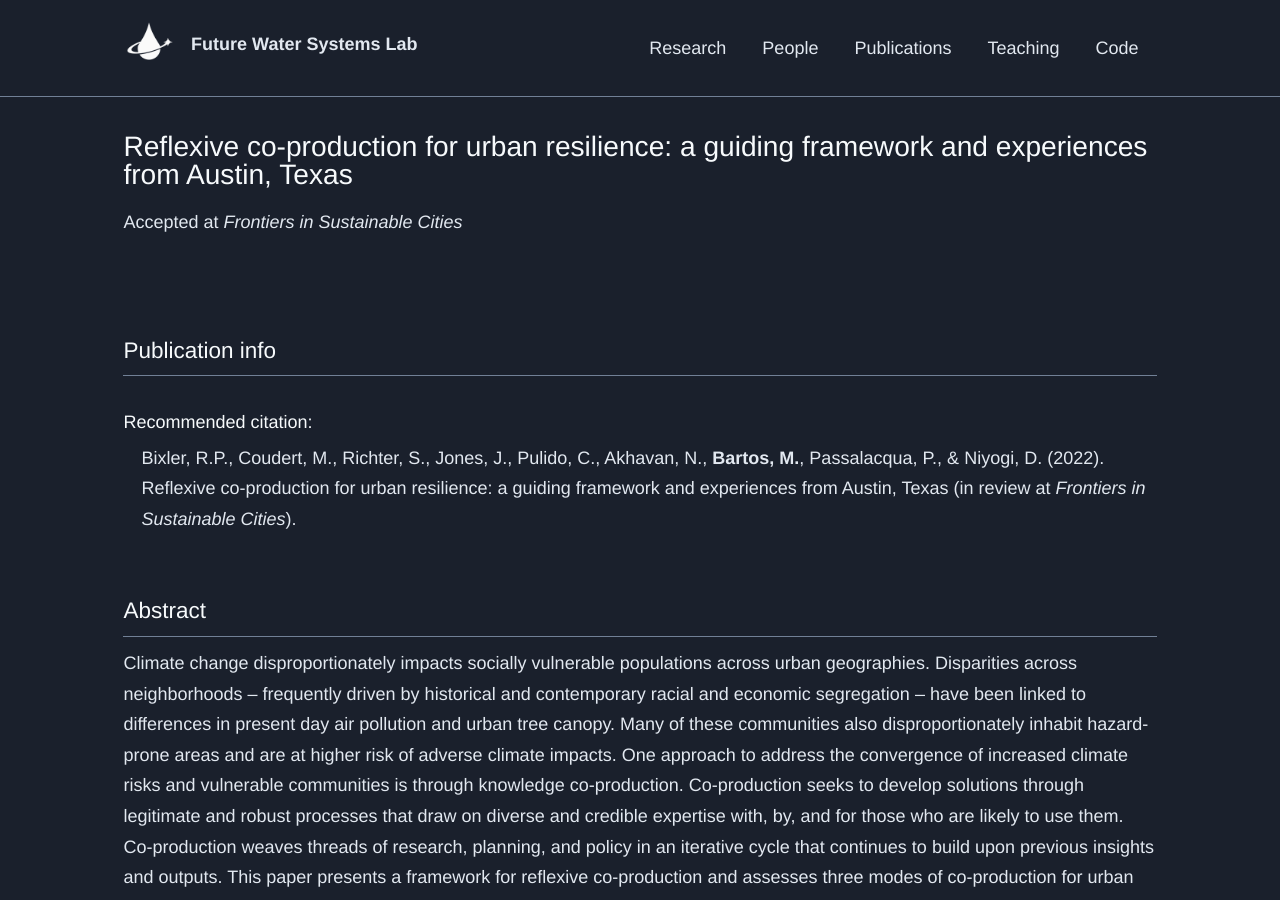
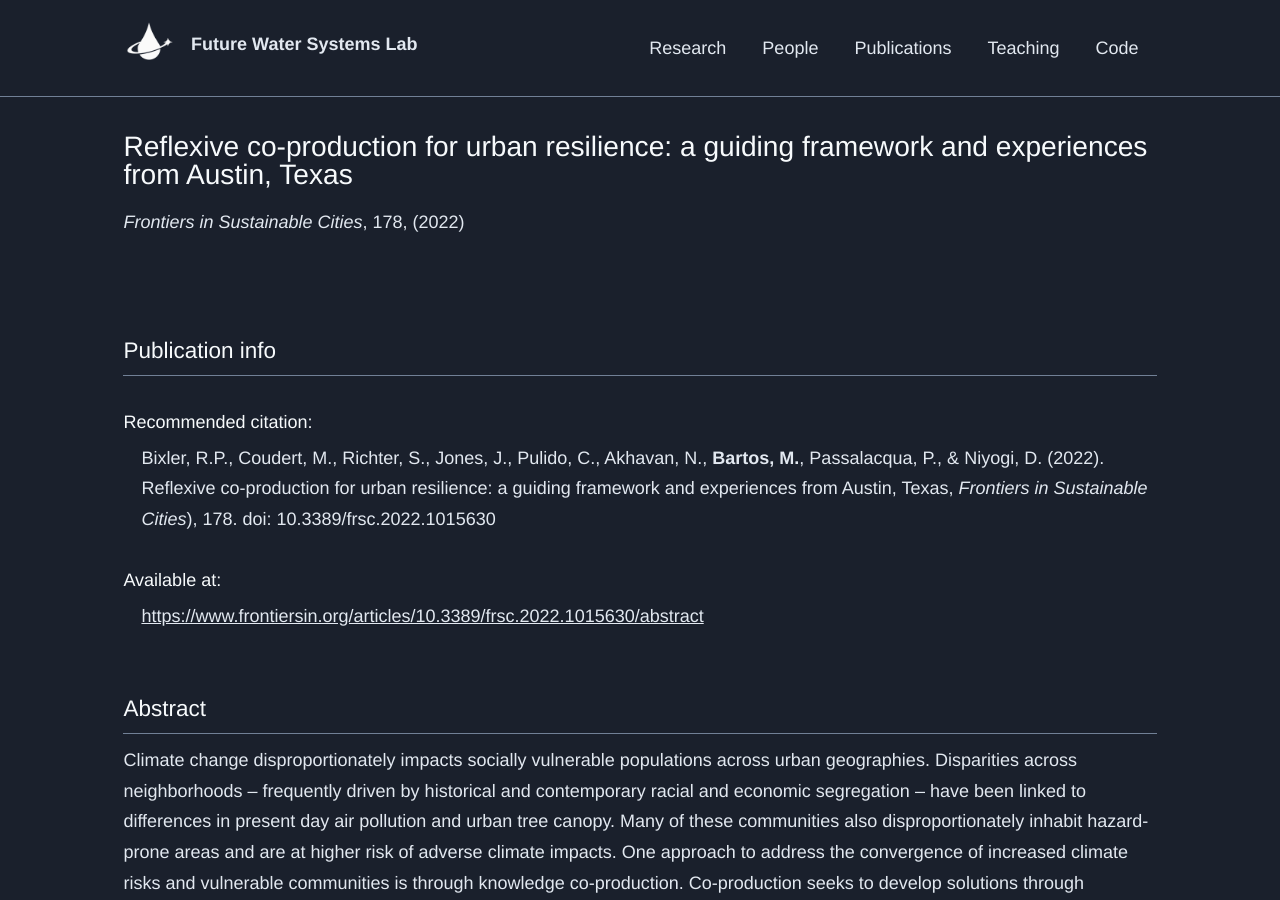
Before and after one commit to SMARTINFRALAB/SMARTINFRALAB.github.io, a Jekyll site: the page built from _publications/2022-06-01-reflexive.md, in a window 1280 px wide and 900 px high. Built offline with Jekyll 4.4.1, drawn with Linux system fonts in a browser that asks for light colours.

Commit message:
Update publications

```diff
--- a/_publications/2022-06-01-reflexive.md
+++ b/_publications/2022-06-01-reflexive.md
@@ -4,10 +4,11 @@ collection: publications
 permalink: /publication/2022-06-01-reflexive
 date: 2022-06-01
 venue: 'Frontiers in Sustainable Cities'
-type: 'preprint'
-citation: 'Bixler, R.P., Coudert, M., Richter, S., Jones, J., Pulido, C., Akhavan, N., <b>Bartos, M.</b>, Passalacqua, P., & Niyogi, D. (2022). Reflexive co-production for urban resilience: a guiding framework and experiences from Austin, Texas  (in review at <i>Frontiers in Sustainable Cities</i>).'
+type: 'article'
+paperurl: 'https://www.frontiersin.org/articles/10.3389/frsc.2022.1015630/abstract'
+citation: 'Bixler, R.P., Coudert, M., Richter, S., Jones, J., Pulido, C., Akhavan, N., <b>Bartos, M.</b>, Passalacqua, P., & Niyogi, D. (2022). Reflexive co-production for urban resilience: a guiding framework and experiences from Austin, Texas, <i>Frontiers in Sustainable Cities</i>), 178. doi: 10.3389/frsc.2022.1015630'
 authors: "Bixler, R.P., Coudert, M., Richter, S., Jones, J., Pulido, C., Akhavan, N., <b>Bartos, M.</b>, Passalacqua, P., & Niyogi, D."
-journal_info: "Accepted at <i>Frontiers in Sustainable Cities</i>"
+journal_info: "<i>Frontiers in Sustainable Cities</i>, 178, (2022)"
 abstract_art: ''
 thumbnail: 'https://mdbartos.s3.us-east-2.amazonaws.com/img/reflexive_thumb.png'
 abstract_art_caption: ''
```
Also changed, not shown: _pages/about.md (+1 -0 lines), _publications/2022-11-22-texas.md (added, +12 -0 lines).
